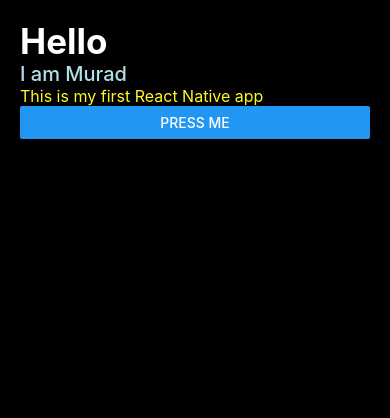
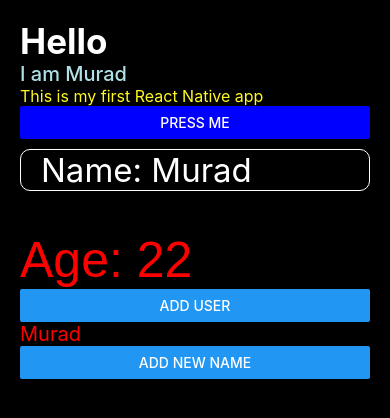
Before and after one commit to murad403/first-app, a React Native app: screen / in a window 390 px wide. Shown: the top 418 px of the page. Built offline with nearby package versions, Linux system fonts and the light colour scheme.

Commit message:
Add UserData and State components; implement item addition alert in App

```diff
--- a/App.tsx
+++ b/App.tsx
@@ -1,17 +1,31 @@
 import React from 'react'
-import { Button, StyleSheet, Text, View } from "react-native";
+import { Alert, Button, StyleSheet, Text, View } from "react-native";
+import UserData from './components/UserData';
+import State from './components/State';
 
 
 const App = () => {
+  const AddItem = () =>{
+    Alert.alert("Item Added", "A new item has been added.");
+  }
   return (
     <View style={styles.container}>
       <Text style={styles.heading}>Hello</Text>
       <Text style={styles.title}>I am Murad</Text>
       <Text style={styles.description}>This is my first React Native app</Text>
-      <Button title="Press me" />
+
+
+      <Button title="Press me" accessibilityLabel='item add' color={"blue"} onPress={AddItem}/>
+
+      <UserData/>
+
+
+      {/* state */}
+      <State/>
     </View>
   )
 }
+
 
 const styles = StyleSheet.create({
   container: {
--- /dev/null
+++ b/components/State.tsx
@@ -0,0 +1,14 @@
+import React, { useState } from 'react'
+import { Button, Text, View } from 'react-native'
+
+const State = () => {
+    const [name, setName] = useState('Murad');
+  return (
+    <View>
+        <Text style={{ fontSize: 20, color: "red" }}>{name}</Text>
+        <Button title='Add New Name' onPress={() => setName('John')}/>
+    </View>
+  )
+}
+
+export default State
--- /dev/null
+++ b/components/UserData.tsx
@@ -0,0 +1,19 @@
+import React from "react";
+import { Button, Text, View } from "react-native";
+import { TextMarginTop, TextStyle } from "../styles/text.style";
+
+
+const UserData = () =>{
+    const AddUserData =(userId: string) =>{
+        console.warn(`User added with ID: ${userId}`)
+    }
+  return (
+    <View>
+      <Text style={{ fontSize: 33, color: "#fff", borderWidth: 1, borderColor: "#fff",  borderRadius: 10, marginTop: 10, paddingHorizontal: 20 }}>Name: Murad</Text>
+      <Text style={[TextStyle.text, TextMarginTop.text]}>Age: 22</Text>
+      <Button title="Add User" onPress={() => AddUserData("2")}/>
+    </View>
+  )
+}
+
+export default UserData;
--- /dev/null
+++ b/styles/text.style.tsx
@@ -0,0 +1,16 @@
+import { StyleSheet } from "react-native";
+
+export const TextStyle = StyleSheet.create({
+    text: {
+        fontSize: 50,
+        color: "red",
+        fontFamily: "Arial"
+    },
+})
+
+
+export const TextMarginTop = StyleSheet.create({
+    text: {
+        marginTop: 40
+    }
+})
```
